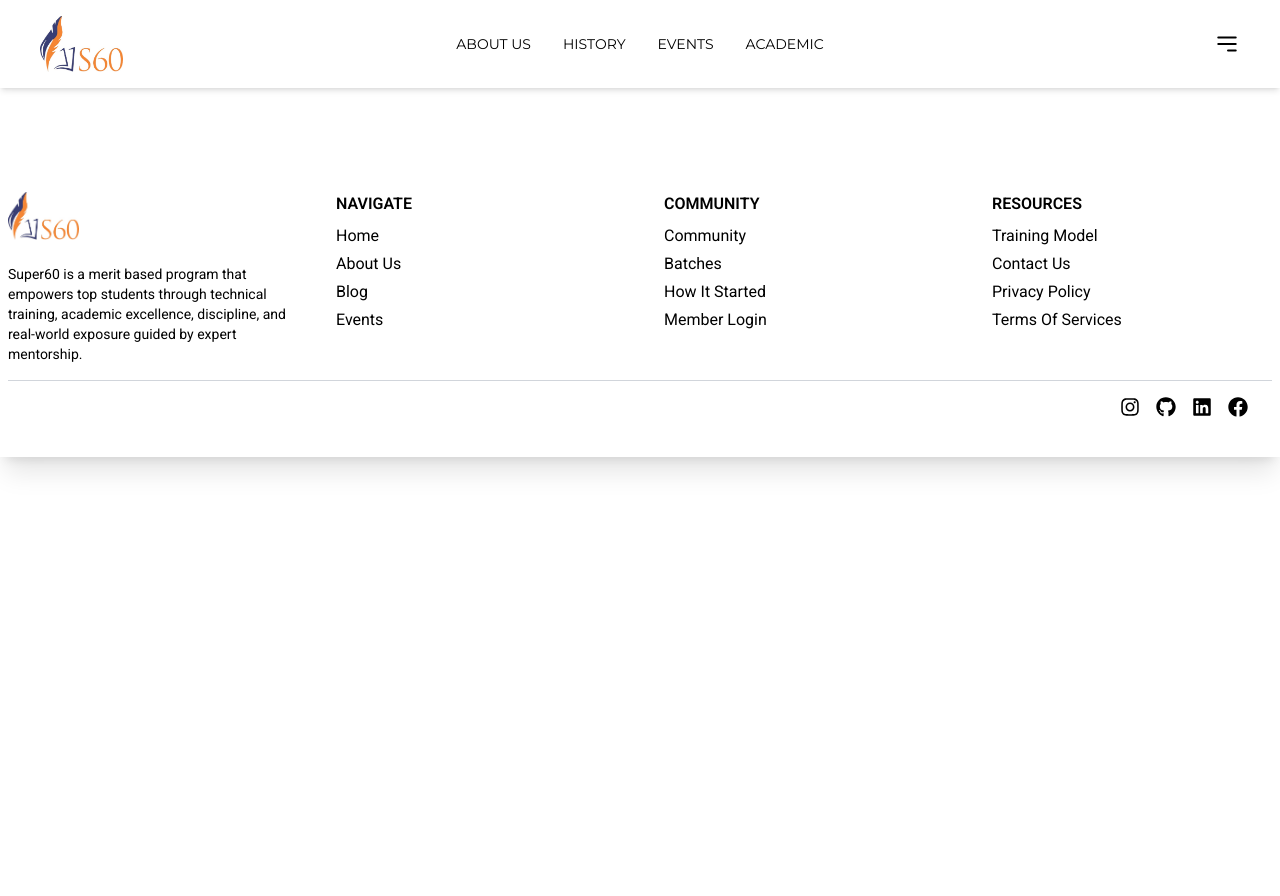
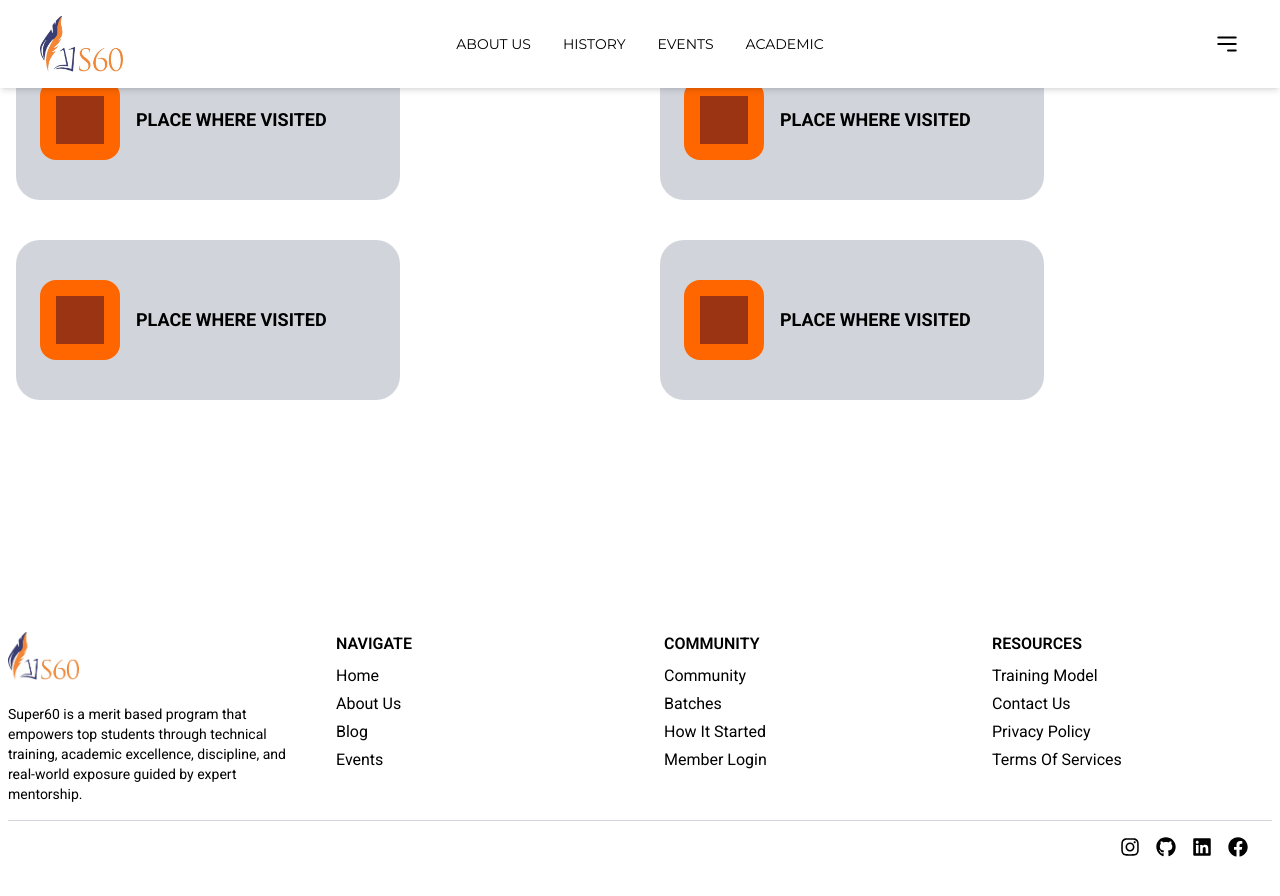
Before and after one commit to Uditkrpathak/Super_60, a React (Vite) app in the folder Frontend/: page /training-model in a window 1280 px wide. Before the commit the page ends 800 px from the top, so only its background shows below. Built offline with nearby package versions, Linux system fonts and the light colour scheme.

Commit message:
your message

```diff
--- a/Frontend/src/Pages/TrainingModel.jsx
+++ b/Frontend/src/Pages/TrainingModel.jsx
@@ -1,9 +1,41 @@
-import React from 'react'
+import React from "react";
 
 const TrainingModel = () => {
+  const places = [
+    { id: 1, title: "PLACE WHERE VISITED" },
+    { id: 2, title: "PLACE WHERE VISITED" },
+    { id: 3, title: "PLACE WHERE VISITED" },
+    { id: 4, title: "PLACE WHERE VISITED" },
+  ];
+
   return (
-    <div>TrainingModel</div>
-  )
-}
 
-export default TrainingModel
+<div>
+
+    <div className="bg-white py-6 px-4">
+  <div className="container mx-auto">
+    <div className="grid grid-cols-1 sm:grid-cols-2 gap-10 pt-4 mb-10">
+      {places.map((place) => (
+        <div
+          key={place.id}
+          className="flex items-center bg-gray-300 rounded-3xl px-6 py-4 w-96 max-w-xl h-40"
+        >
+          <div className="w-20 h-20 bg-[#ff6600] rounded-2xl flex items-center justify-center mr-4">
+            <div className="w-12 h-12 bg-orange-800" />
+          </div>
+
+          <div>
+            <h2 className="text-black font-bold text-lg">{place.title}</h2>
+          </div>
+        </div>
+      ))}
+    </div>
+  </div>
+</div>
+
+  </div >
+
+  );
+};
+
+export default TrainingModel;
```
